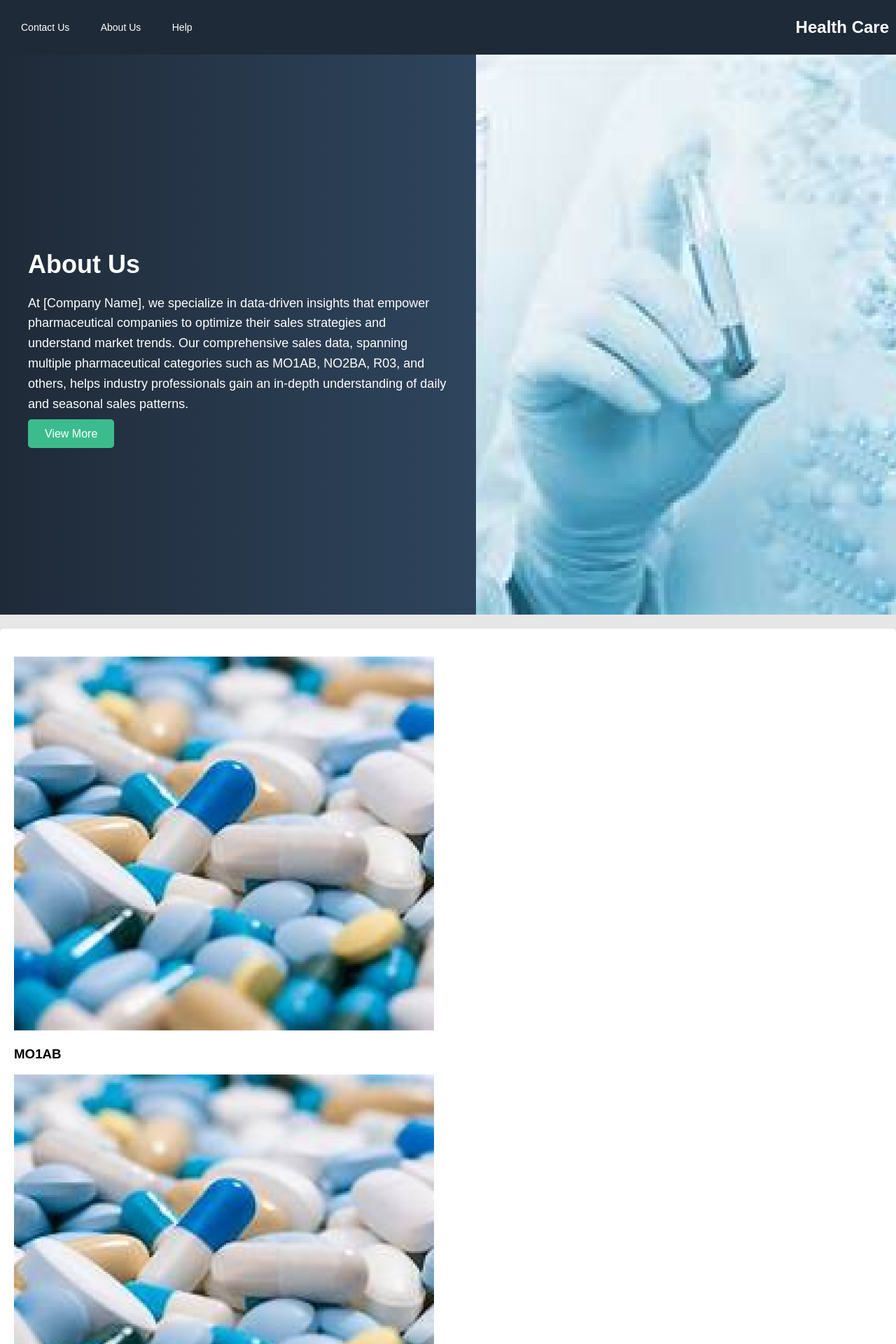
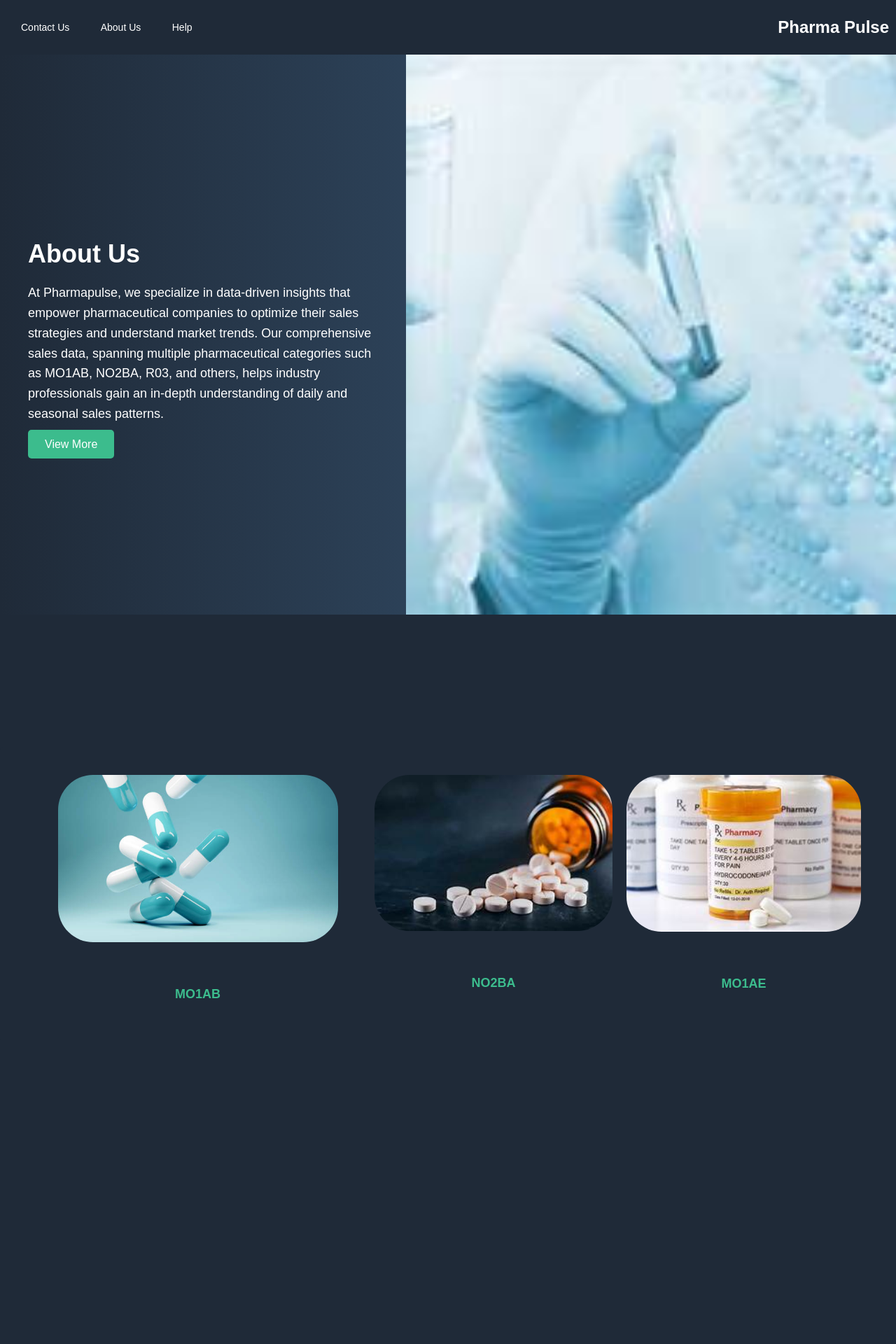
Before and after one commit to Meena-Ramalingam/NPN-Pharma-data, a Flask app: page / in a window 1280 px wide. Shown: the top 1920 px of the page at 70% size. Run offline with Flask 3, Linux system fonts and the light colour scheme.

Commit message:
Index page updates
Completed partially till third page

```diff
--- a/static/css/style.css
+++ b/static/css/style.css
@@ -163,23 +163,9 @@ section.about {
 .about .btn:hover {
     background-color: #32a278; /* Darker teal */
 }
-.about {
-    display: flex;
-    align-items: center;
-    justify-content: space-between;
-    padding: 0;
-    height: 100vh; /* Full height of the browser window */
-    background: linear-gradient(to right, #1f2a38, #3c5d7e); /* Dark to light blue gradient */
-    color: #fff;
-}
-
-.about .text-container {
-    width: 50%;
-    padding: 40px;
-}
 
 .about .image-container {
-    width: 50%;
+    width: 70%;
     height: 100vh; /* Make the image container cover half the page height */
     overflow: hidden;
 }
@@ -189,7 +175,6 @@ section.about {
     height: 100%;
     object-fit: cover; /* Ensures the image covers the entire container without distortion */
 }
-
 
 footer {
     background-color: #1f2a38;
@@ -205,3 +190,71 @@ footer {
     margin: 20px 0;
     border-radius: 5px;
 }
+
+.categories {
+    display: flex;
+    justify-content: space-between;
+    padding: 40px;
+    background-color: #1f2a38;
+    border-radius: 5px;
+    width: 100%;
+    box-sizing: border-box;
+}
+
+.category {
+    text-align: center;
+    flex-grow: 1;
+    margin: 0 10px; /* Adjust space between categories */
+    color: #fff;
+}
+
+.category img {
+    width: 100%;
+    max-width: 400px;
+    height: auto;
+    margin-bottom: 50px;
+    border-radius: 50px;
+    transition: transform 0.3s;
+}
+
+.category h3 {
+    font-size: 18px;
+    color: #3cbc8d;
+    margin-top: 10px;
+}
+
+.category img:hover {
+    transform: scale(1.05);
+}
+.second {
+    display: flex;
+    justify-content: space-around;
+    align-items: center;
+    width: 100vw; /* Full width of the viewport */
+    height: 100vh; /* Full height of the viewport */
+    background-color: #1f2a38; /* Background color */
+    padding: 0;
+    box-sizing: border-box;
+}
+
+
+.fourth{
+    display: flex;
+    justify-content: space-around;
+    align-items: center;
+    width: 100vw; /* Full width of the viewport */
+    height: 100vh; /* Full height of the viewport */
+    background-color: #1f2a38; /* Background color */
+    padding: 0;
+    box-sizing: border-box;
+}
+.third {
+    display: flex;
+    justify-content: space-around;
+    align-items: center;
+    width: 100vw; /* Full width of the viewport */
+    height: 100vh; /* Full height of the viewport */
+    background-color: #1f2a38; /* Background color */
+    padding: 0;
+    box-sizing: border-box;
+}
--- a/templates/index.html
+++ b/templates/index.html
@@ -16,7 +16,7 @@
             </ul>
         </nav>
         <div class="logo">
-            <h1>Health Care</h1>
+            <h1>Pharma Pulse</h1>
         </div>
     </header>
 
@@ -24,32 +24,33 @@
         <div class="text-container">
             <h2>About Us</h2>
             <p>
-                At [Company Name], we specialize in data-driven insights that empower pharmaceutical companies to optimize their sales strategies and understand market trends. Our comprehensive sales data, spanning multiple pharmaceutical categories such as MO1AB, NO2BA, R03, and others, helps industry professionals gain an in-depth understanding of daily and seasonal sales patterns.
+                At Pharmapulse, we specialize in data-driven insights that empower pharmaceutical companies to optimize their sales strategies and understand market trends. Our comprehensive sales data, spanning multiple pharmaceutical categories such as MO1AB, NO2BA, R03, and others, helps industry professionals gain an in-depth understanding of daily and seasonal sales patterns.
             </p>
             <a href="#" class="btn">View More</a>
         </div>
         <div class="image-container">
-            <img src="static/images/page1.png" alt="Medical Research">
+            <img src="static\images\firstpage.jpeg" alt="Medical Research">
         </div>
     </section>
 
 
-
+<section class ="second">
     <section class="categories">
         <div class="category">
-            <img src="static/images/mo1ab.png" alt="MO1AB">
+            <img src="static\images\mo1ab.jpeg" alt="MO1AB">
             <h3>MO1AB</h3>
         </div>
         <div class="category">
-            <img src="static/images/mo1ab.png" alt="NO2BA">
+            <img src="static\images\no2ba.jpeg" alt="NO2BA">
             <h3>NO2BA</h3>
         </div>
         <div class="category">
-            <img src="static/images/mo1ab.png" alt="MO1AE">
+            <img src="static\images\mo1ae.jpeg" alt="MO1AE">
             <h3>MO1AE</h3>
         </div>
     </section>
-
+</section>
+<section class="third">
     <section class="research">
         <h2>Research</h2>
         <p>
@@ -61,6 +62,8 @@
         <a href="#" class="btn">Visit Us</a>
     </section>
 
+</section>
+<section class="fourth">
     <section class="drug-alert">
         <h2>Drug Alert</h2>
         <p>
@@ -70,6 +73,8 @@
         </p>
     </section>
 
+</section>
+
     <footer>
         <p>© 2024 Pharma pulse. All Rights Reserved.</p>
     </footer>
```
Also changed, not shown: static/images/WhatsApp Image 2024-08-20 at 18.40.40 (3).jpeg (added), static/images/WhatsApp Image 2024-08-20 at 18.40.40.jpeg (added), static/images/first.png (deleted), static/images/firstpage.jpeg (added), static/images/mo1ab.jpeg (added), static/images/mo1ab.png (deleted), static/images/mo1ae.jpeg (added), static/images/no2ba.jpeg (added), static/images/page1.png (deleted).
